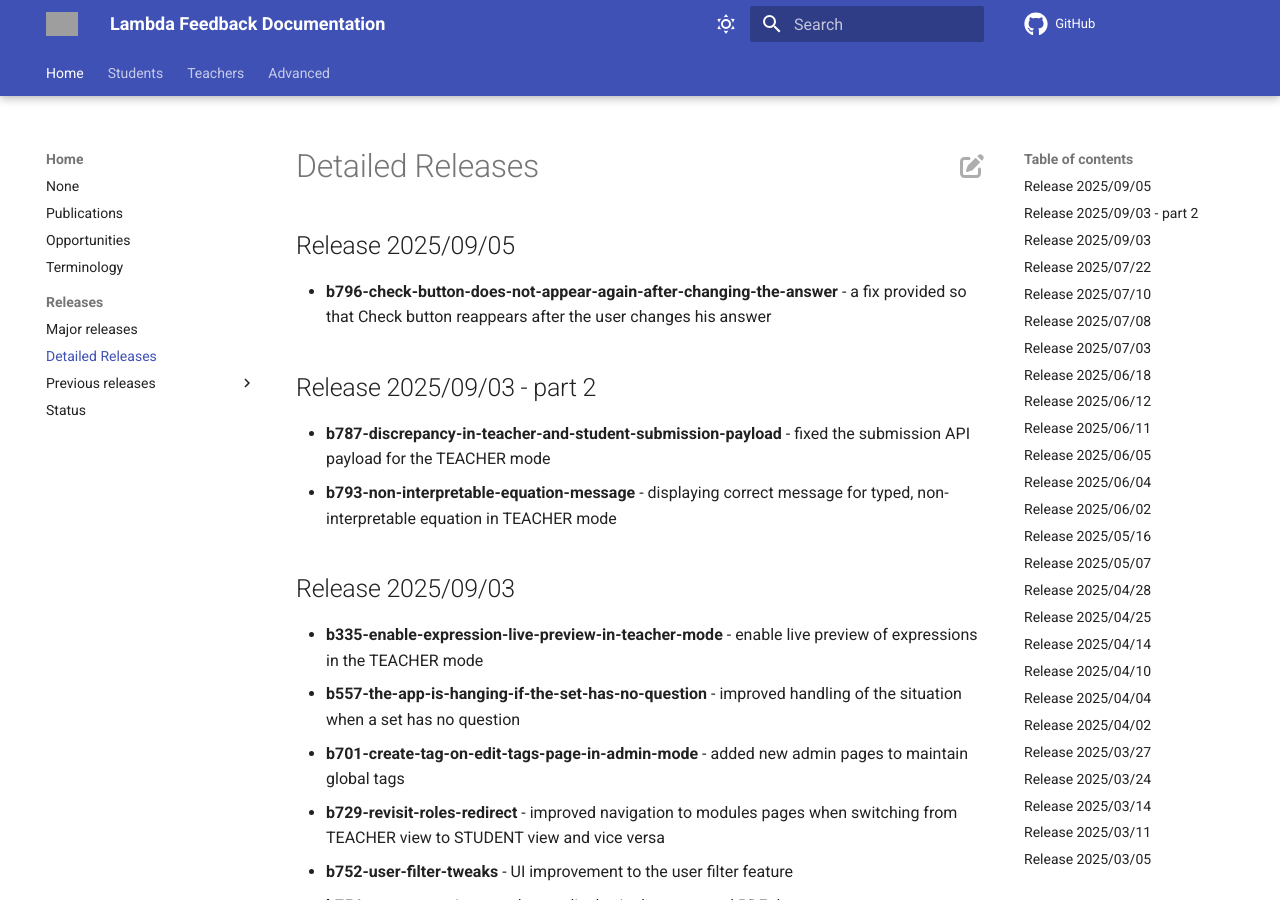
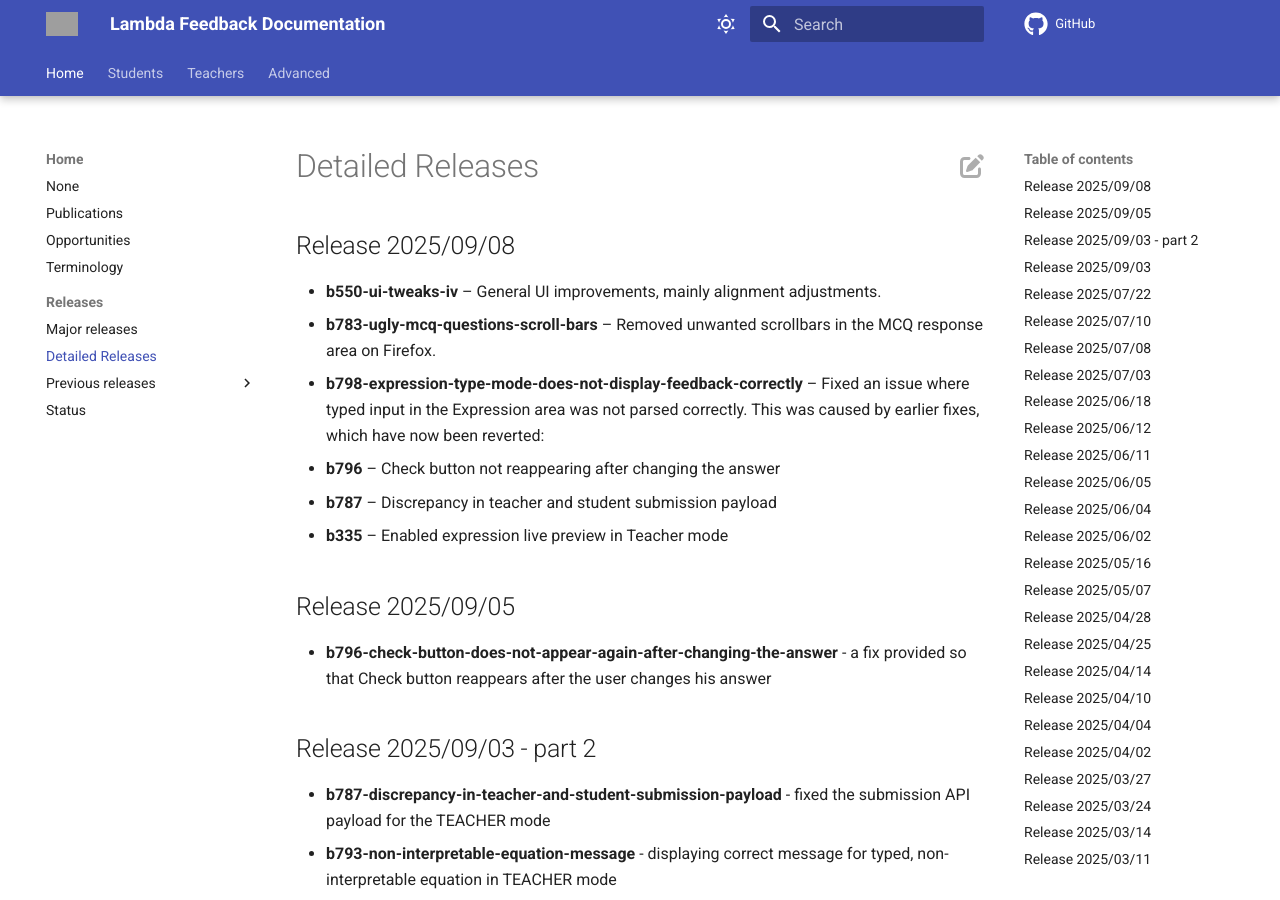
Before and after one commit to lambda-feedback/user-documentation, an MkDocs documentation site: the page built from docs/releases/detailed_releases.md, in a window 1280 px wide and 900 px high. Built offline with MkDocs 1.6.1 and Material for MkDocs 9.7.7, drawn with Linux system fonts in a browser that asks for light colours; comment, search, counter and statistics services are not loaded; grey boxes are pictures that could not be loaded.

Commit message:
Release 2025/09/08 added

```diff
--- a/docs/releases/detailed_releases.md
+++ b/docs/releases/detailed_releases.md
@@ -1,3 +1,13 @@
+## Release 2025/09/08
+
+- **b550-ui-tweaks-iv** – General UI improvements, mainly alignment adjustments.
+- **b783-ugly-mcq-questions-scroll-bars** – Removed unwanted scrollbars in the MCQ response area on Firefox.
+- **b798-expression-type-mode-does-not-display-feedback-correctly** – Fixed an issue where typed input in the Expression area was not parsed correctly. This was caused by earlier fixes, which have now been reverted:
+  - **b796** – Check button not reappearing after changing the answer
+  - **b787** – Discrepancy in teacher and student submission payload
+  - **b335** – Enabled expression live preview in Teacher mode
+
+
 ## Release 2025/09/05
 
 - **b796-check-button-does-not-appear-again-after-changing-the-answer** - a fix provided so that Check button reappears after the user changes his answer
```
